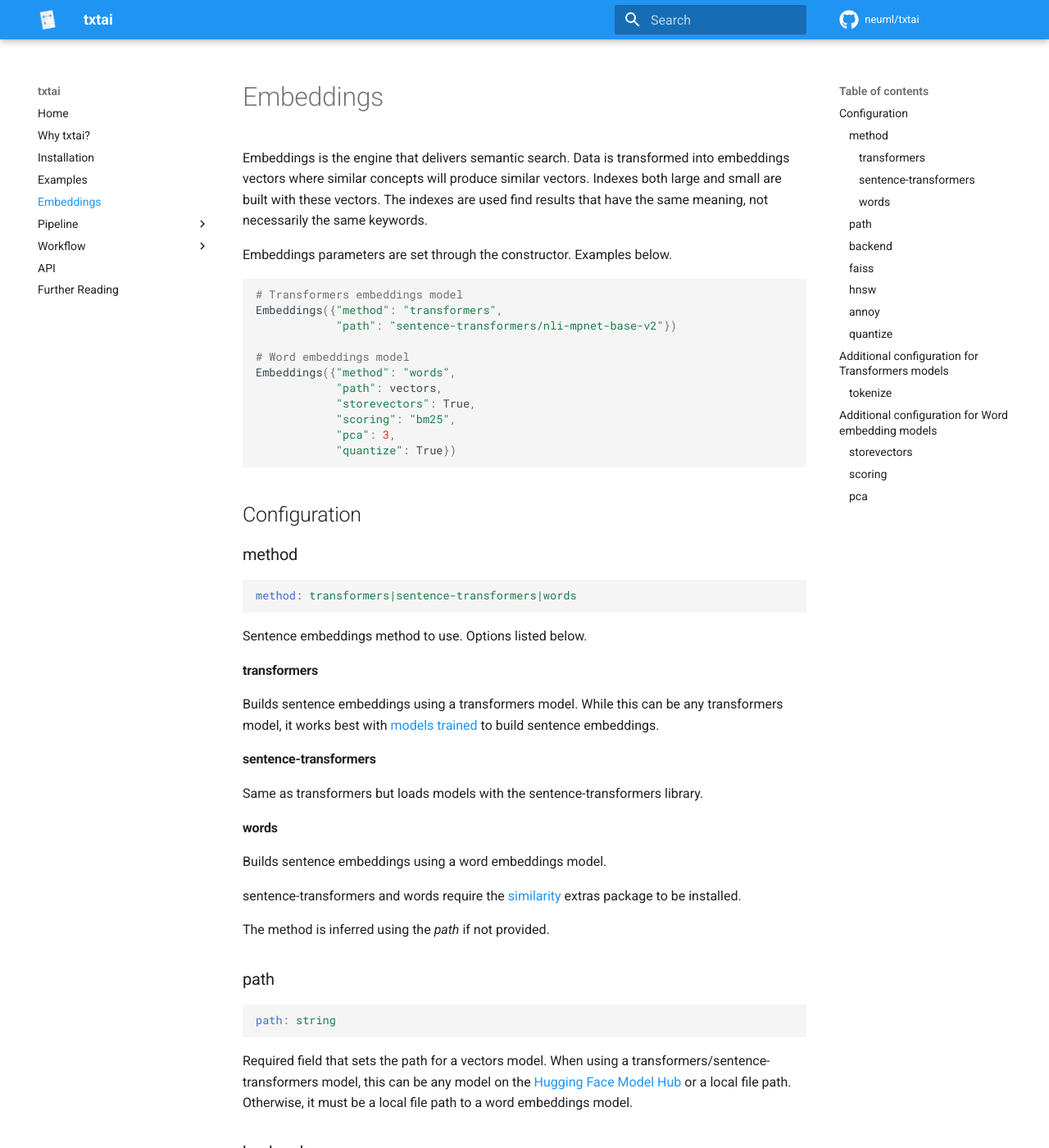
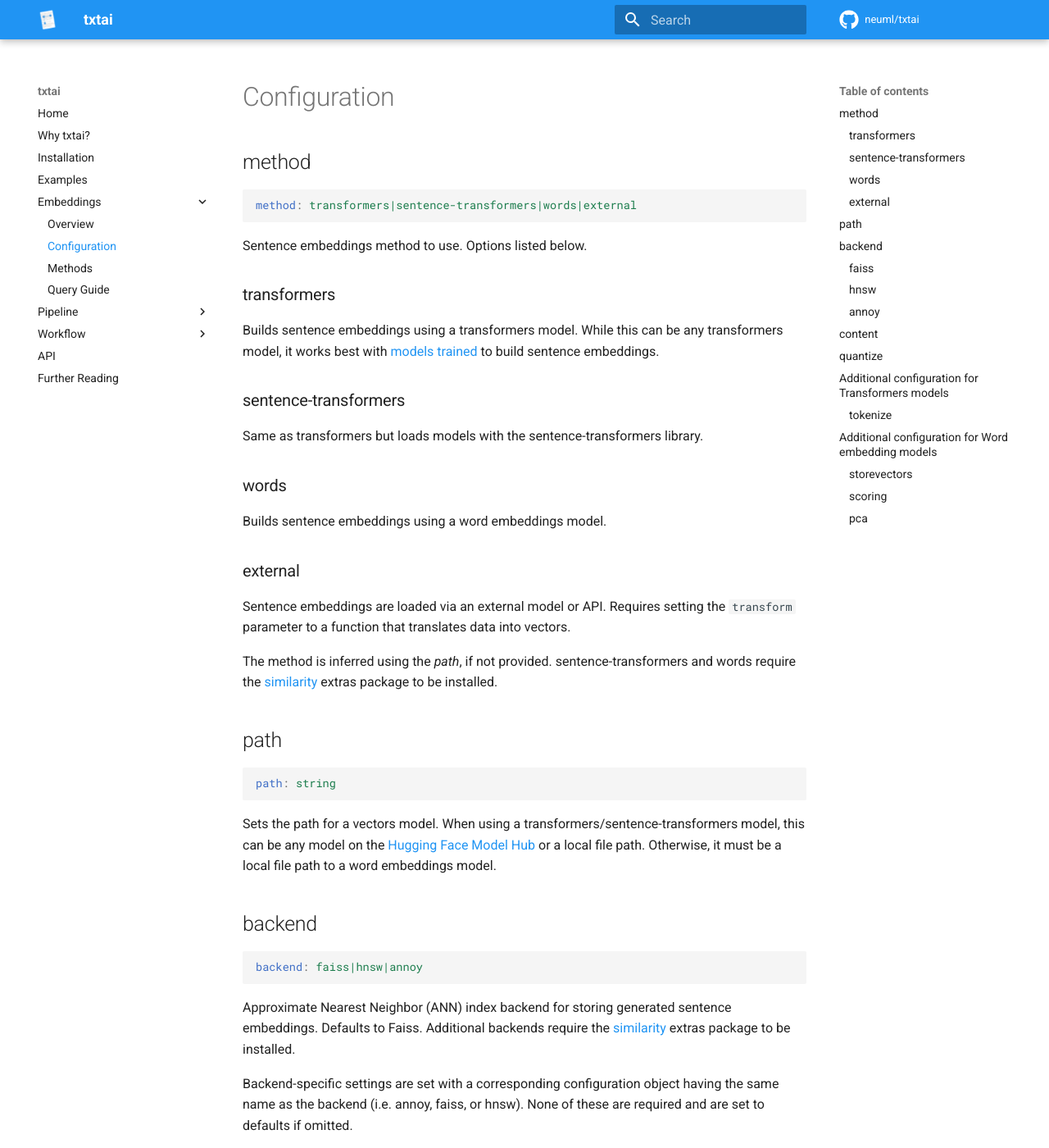
Before and after one commit to neuml/txtai, an MkDocs documentation site: the page built from docs/embeddings/configuration.md, in a window 1280 px wide and 1400 px high. Shown: the whole window at 82% size. Built offline with MkDocs 1.6.1 and Material for MkDocs 9.7.7, drawn with Linux system fonts in a browser that asks for light colours; comment, search, counter and statistics services are not loaded; some of the changed text lies outside the part shown.

````diff
--- a/docs/embeddings.md
+++ b/docs/embeddings/configuration.md
@@ -1,71 +1,57 @@
-# Embeddings
-Embeddings is the engine that delivers semantic search. Data is transformed into embeddings vectors where similar concepts will produce similar vectors. Indexes both large and small are built with these vectors. The indexes are used find results that have the same meaning, not necessarily the same keywords.
+# Configuration
 
-Embeddings parameters are set through the constructor. Examples below.
-
-```python
-# Transformers embeddings model
-Embeddings({"method": "transformers",
-            "path": "sentence-transformers/nli-mpnet-base-v2"})
-
-# Word embeddings model
-Embeddings({"method": "words",
-            "path": vectors,
-            "storevectors": True,
-            "scoring": "bm25",
-            "pca": 3,
-            "quantize": True})
-```
-
-## Configuration
-
-### method
+## method
 ```yaml
-method: transformers|sentence-transformers|words
+method: transformers|sentence-transformers|words|external
 ```
 
 Sentence embeddings method to use. Options listed below.
 
-#### transformers
+### transformers
 
 Builds sentence embeddings using a transformers model. While this can be any transformers model, it works best with
 [models trained](https://huggingface.co/models?pipeline_tag=sentence-similarity) to build sentence embeddings.
 
-#### sentence-transformers
+### sentence-transformers
 
 Same as transformers but loads models with the sentence-transformers library.
 
-#### words
+### words
 
 Builds sentence embeddings using a word embeddings model.
 
-sentence-transformers and words require the [similarity](https://neuml.github.io/txtai/install/#similarity) extras package to be installed.
+### external
 
-The method is inferred using the _path_ if not provided.
+Sentence embeddings are loaded via an external model or API. Requires setting the `transform` parameter to a function that translates data into vectors.
 
-### path
+The method is inferred using the _path_, if not provided. sentence-transformers and words require the [similarity](../../install/#similarity) extras package to be installed.
+
+## path
 ```yaml
 path: string
 ```
 
-Required field that sets the path for a vectors model. When using a transformers/sentence-transformers model, this can be any model on the
+Sets the path for a vectors model. When using a transformers/sentence-transformers model, this can be any model on the
 [Hugging Face Model Hub](https://huggingface.co/models) or a local file path. Otherwise, it must be a local file path to a word embeddings model.
 
-### backend
+## backend
 ```yaml
 backend: faiss|hnsw|annoy
 ```
 
 Approximate Nearest Neighbor (ANN) index backend for storing generated sentence embeddings. Defaults to Faiss. Additional backends require the
-[similarity](https://neuml.github.io/txtai/install/#similarity) extras package to be installed.
+[similarity](../../install/#similarity) extras package to be installed.
 
 Backend-specific settings are set with a corresponding configuration object having the same name as the backend (i.e. annoy, faiss, or hnsw). None of these are required and are set to defaults if omitted.
 
 ### faiss
 ```yaml
 faiss:
-    components: Comma separated list of components - defaults to "Flat" for small indices and "IVFx,Flat" for larger indexes where x = 4 * sqrt(embeddings count)
-    nprobe: search probe setting (int) - defaults to x/16 (as defined above) for larger indexes
+    components: Comma separated list of components - defaults to "Flat" for small
+                indices and "IVFx,Flat" for larger indexes where
+                x = 4 * sqrt(embeddings count)
+    nprobe: search probe setting (int) - defaults to x/16 (as defined above)
+            for larger indexes
 ```
 
 See the following Faiss documentation links for more information.
@@ -95,7 +81,14 @@ annoy:
 
 See [Annoy documentation](https://github.com/spotify/annoy#full-python-api) for more information on these parameters. Note that annoy indexes can not be modified after creation, upserts/deletes and other modifications are not supported.
 
-### quantize
+## content
+```yaml
+content: string|boolean
+```
+
+Enables content storage. When true, the default content storage engine will be used. Otherwise, the string must specify the supported content storage engine to use.
+
+## quantize
 ```yaml
 quantize: boolean
 ```
@@ -117,7 +110,7 @@ English language sentence embeddings in some situations.
 
 Word embeddings provide a good tradeoff of performance to functionality for a similarity search system. With that being said, Transformers models are making great progress in scaling performance down to smaller models and are the preferred vector backend in txtai for most cases.
 
-Word embeddings models require the [similarity](https://neuml.github.io/txtai/install/#similarity) extras package to be installed.
+Word embeddings models require the [similarity](../../install/#similarity) extras package to be installed.
 
 ### storevectors
 ```yaml
@@ -139,15 +132,3 @@ pca: int
 ```
 
 Removes _n_ principal components from generated sentence embeddings. When enabled, a TruncatedSVD model is built to help with dimensionality reduction. After pooling of vectors creates a single sentence embedding, this method is applied.
-
-::: txtai.embeddings.Embeddings.__init__
-::: txtai.embeddings.Embeddings.batchsearch
-::: txtai.embeddings.Embeddings.batchsimilarity
-::: txtai.embeddings.Embeddings.batchtransform
-::: txtai.embeddings.Embeddings.index
-::: txtai.embeddings.Embeddings.load
-::: txtai.embeddings.Embeddings.save
-::: txtai.embeddings.Embeddings.score
-::: txtai.embeddings.Embeddings.search
-::: txtai.embeddings.Embeddings.similarity
-::: txtai.embeddings.Embeddings.transform
--- a/mkdocs.yml
+++ b/mkdocs.yml
@@ -33,7 +33,11 @@ nav:
     - Why txtai?: why.md
     - Installation: install.md
     - Examples: examples.md
-    - Embeddings: embeddings.md
+    - Embeddings:
+        - Overview: embeddings/overview.md
+        - Configuration: embeddings/configuration.md
+        - Methods: embeddings/methods.md
+        - Query Guide: embeddings/query.md
     - Pipeline:
         - Overview: pipeline/overview.md
         - Audio:
````
Also changed, not shown: docs/embeddings/methods.md (added, +3 -0 lines), docs/embeddings/overview.md (added, +88 -0 lines), docs/embeddings/query.md (added, +119 -0 lines).
